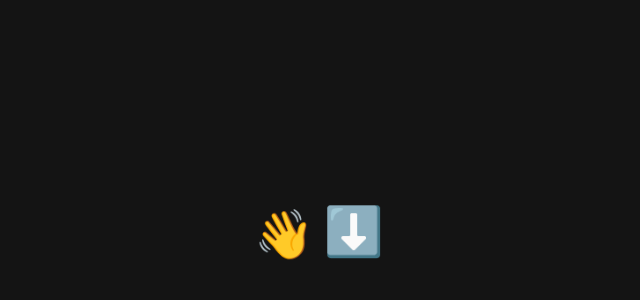
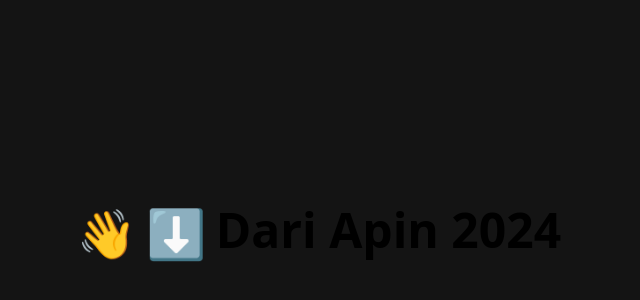
Before and after one commit to Apin70/birthdayyang, a plain HTML site: page index.html in a window 1280 px wide. Shown: the part 174-474 px from the top of the page, without its empty margins (321-961 px from the left). Drawn offline with Linux system fonts and the light colour scheme.

Commit message:
Update index.html

```diff
--- a/index.html
+++ b/index.html
@@ -10,6 +10,7 @@
   <div role="img" class="intro" aria-label="Scroll down for the magic">
     <span>👋</span>
     <span>⬇️</span>
+    <span>Dari Apin 2024</span>
   </div>
   <div class="box">
     <p class="text">hello</p>
```
